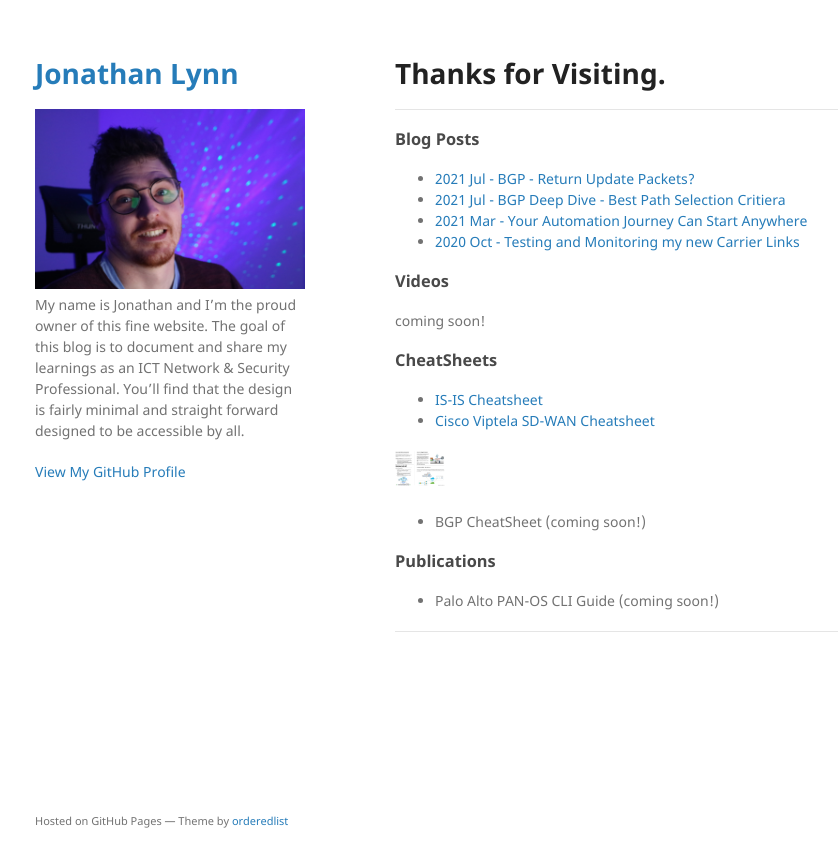
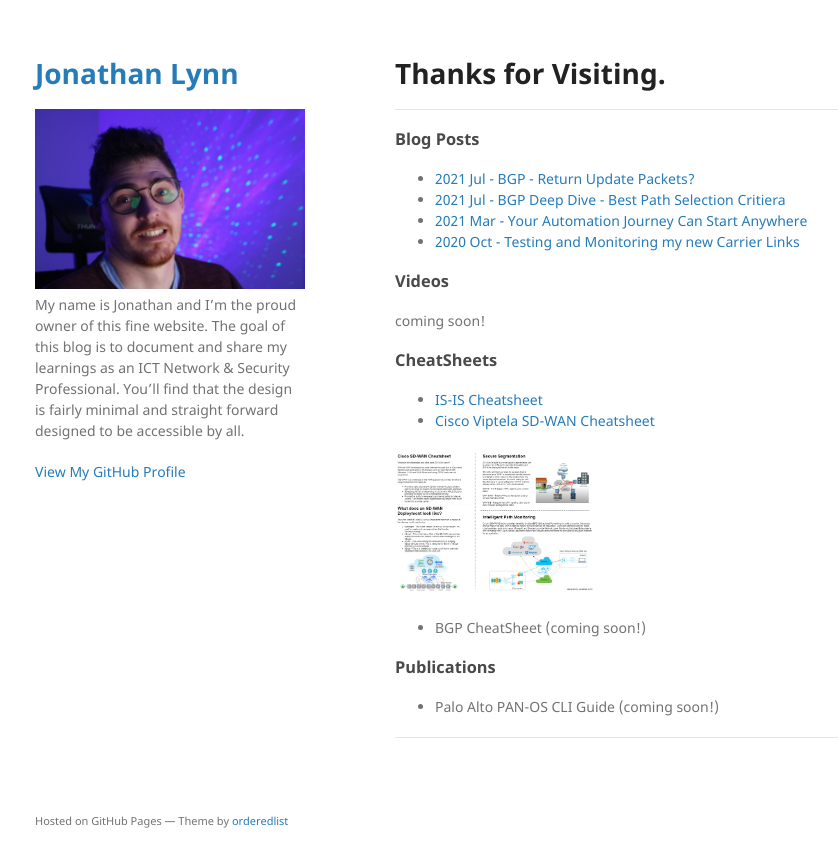
Before and after one commit to jonathanLynn/jonathanlynn.github.io, a Jekyll site: the page built from index.md, in a window 1280 px wide. Shown: the top 867 px of the page, without its empty margins (175-1013 px from the left). Built offline with Jekyll 4.4.1, drawn with Linux system fonts in a browser that asks for light colours; our own code applies the rules of GitHub Pages for plain Markdown files.

Commit message:
Update index.md

```diff
--- a/index.md
+++ b/index.md
@@ -21,7 +21,7 @@ coming soon!
 * [IS-IS Cheatsheet](./assets/cheatsheet-isis.png)
 * [Cisco Viptela SD-WAN Cheatsheet](./assets/sdwan-1.png)
 
-<img src="./assets/sdwan-1.png" alt="sdwan-1" width="50"/>
+<img src="./assets/sdwan-1.png" alt="sdwan-1" width="200"/>
 
 * BGP CheatSheet (coming soon!)
 
```
